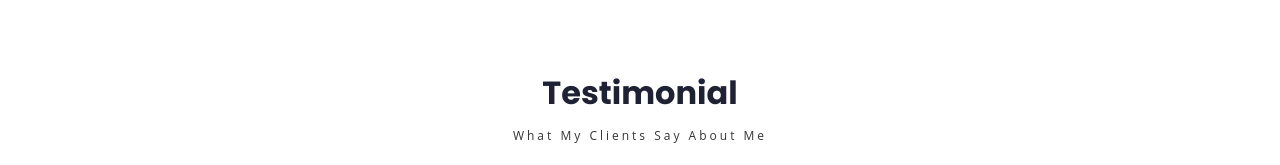
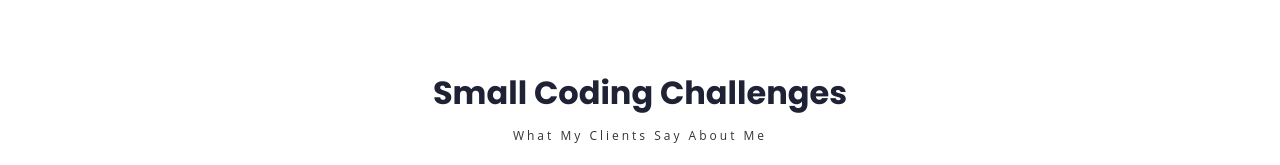
Before and after one commit to Cybre3/portfolio, a React (Create React App) app: page / in a window 1280 px wide. Shown: the part 3277-3442 px from the top of the page. Built offline with nearby package versions, Linux system fonts and the light colour scheme; a web font is replaced by a local one.

Commit message:
scroll fix?

```diff
--- a/src/PortfolioContainer/ProjectContainer/ProjectConatiner.css
+++ b/src/PortfolioContainer/ProjectContainer/ProjectConatiner.css
@@ -1,6 +1,7 @@
 .project-container {
   margin: 100px auto;
-  background-color: #efdfbb;
+  background-color: #f2e9de;
   padding: 10vh;
   max-width: 100%;
+  overflow: scroll;
 }
--- a/src/PortfolioContainer/ProjectContainer/ProjectContainer.js
+++ b/src/PortfolioContainer/ProjectContainer/ProjectContainer.js
@@ -49,7 +49,7 @@ function ProjectContainer(props) {
 
   return (
     <div className="project-container container">
-      <ScreenHeading title="Projects" subHeading="Check out some of my work" />
+      <ScreenHeading title={"Projects"} subHeading={"Check out some of my work"} />
       <ProjectScrewedOnePageScroll projects={projects} />
     </div>
   );
--- a/src/PortfolioContainer/Testimonial/Testimonial.js
+++ b/src/PortfolioContainer/Testimonial/Testimonial.js
@@ -41,7 +41,7 @@ function Testimonial(props) {
 
   return (
     <div className="fade-in" id={props.id || ""}>
-      <ScreenHeading title={"Testimonial"} subHeading={"What My Clients Say About Me"} />
+      <ScreenHeading title={"Small Coding Challenges"} subHeading={"What My Clients Say About Me"} />
       <section className="testimonial-section">
         <div className="container">
           <div className="row">
```
Also changed, not shown: src/PortfolioContainer/ProjectContainer/ProjectScrewedOnePageScroll.js (+0 -78 lines), 1 other file (tests, documents, lock files or other folders).
